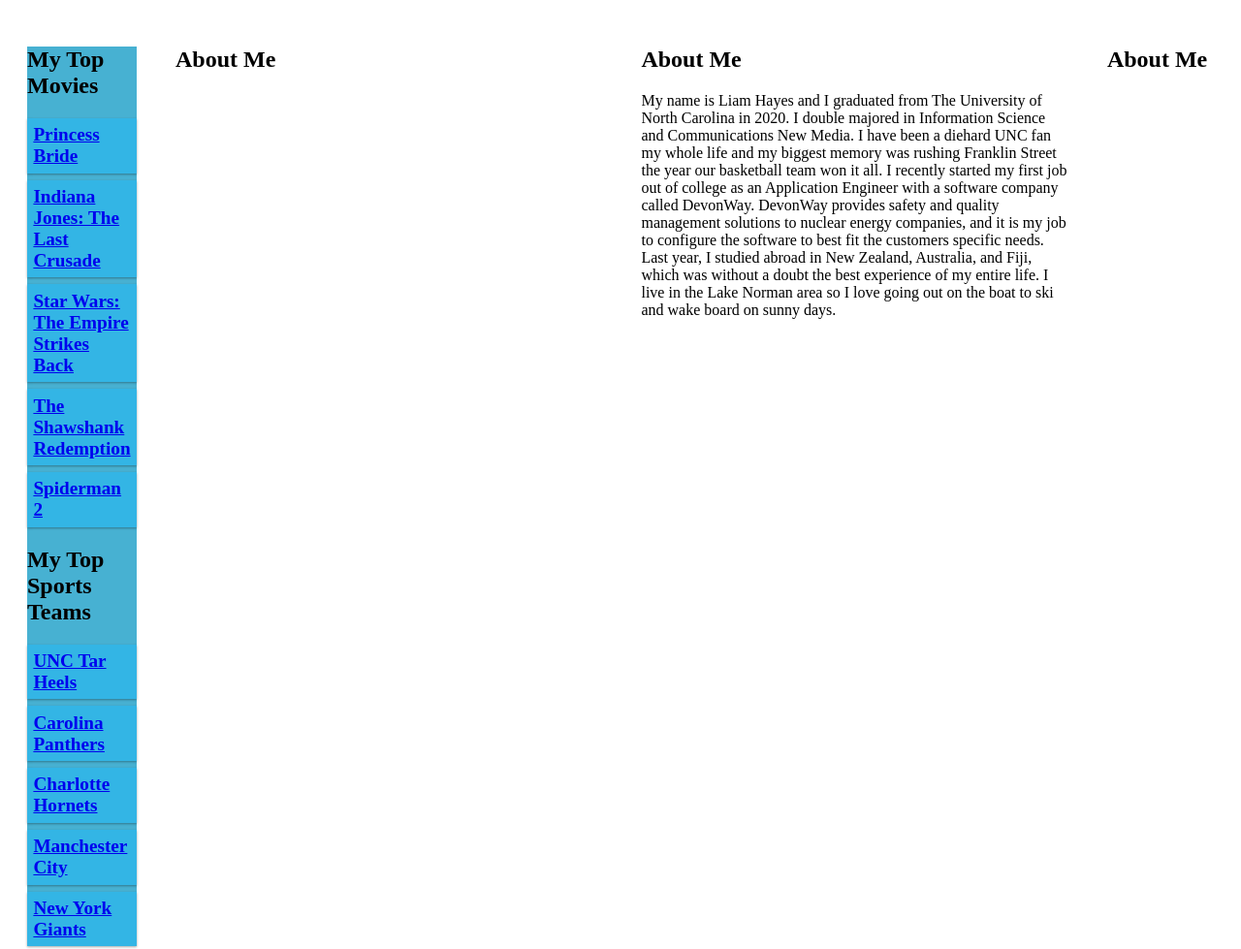
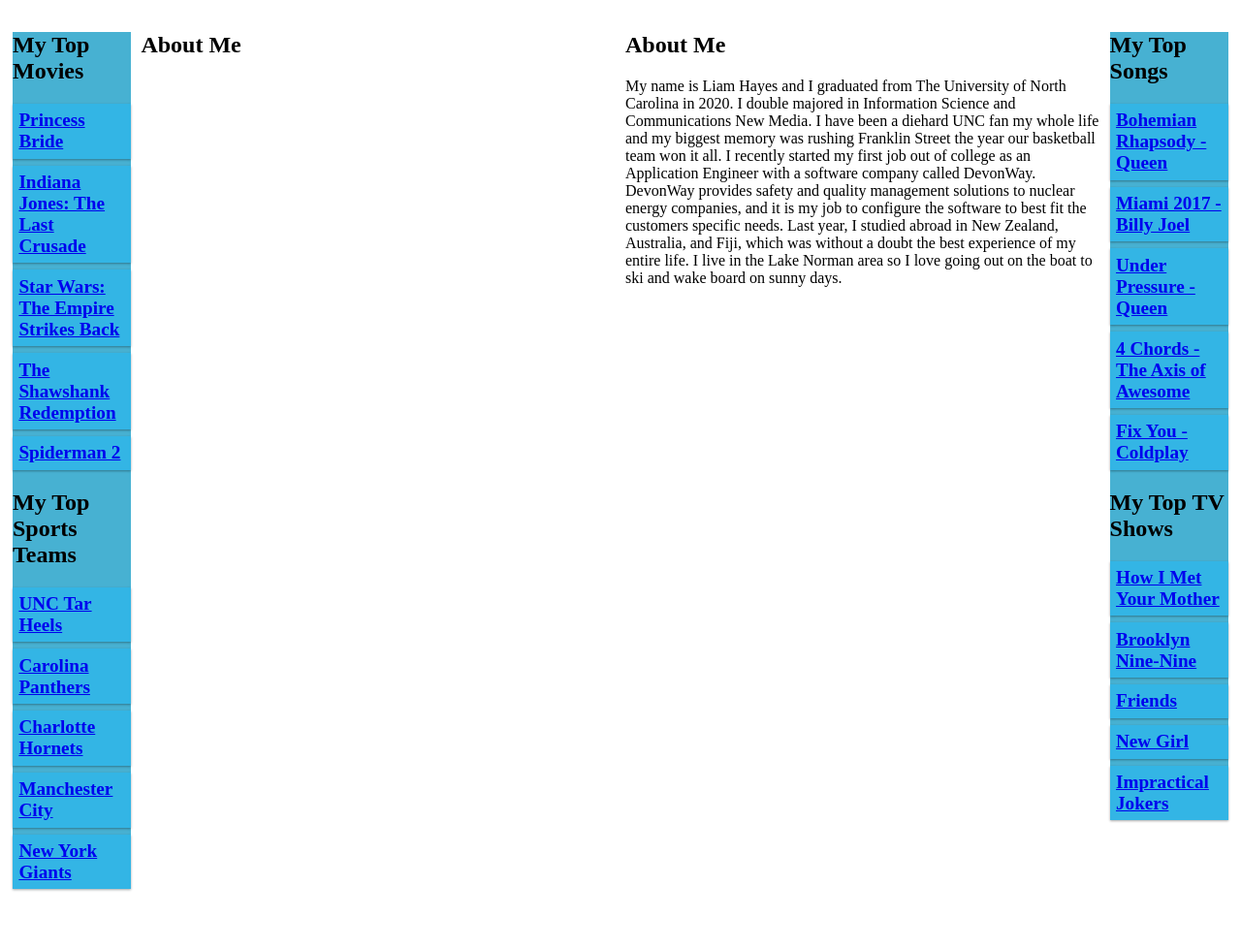
Before and after one commit to LiamHayes98/LiamHayes98.github.io, a plain HTML site: page INLS573_LiamHayesWebsite.html in a window 1280 px wide. Shown: the whole page at 97% size. After the commit the page ends 950 px from the top, so only its background shows below. Drawn offline with Linux system fonts and the light colour scheme.

Commit message:
Update INLS573_LiamHayesWebsite.html

```diff
--- a/INLS573_LiamHayesWebsite.html
+++ b/INLS573_LiamHayesWebsite.html
@@ -11,19 +11,19 @@
   }
 
 leftmenu {
-  padding:20px
+  padding:5px
   }
 
 leftbody {
-  padding:20px
+  padding:5px
   }
 
 rightbody {
-  padding:20px
+  padding:5px
   }
 
 rightmenu {
-  padding: 20px
+  padding: 5px
   }
 
 leftmenu ul{
@@ -129,7 +129,39 @@
  </rightbody>
 
 <rightmenu>
- <h2>About Me</h2>
+ <ul>
+   <h2>My Top Songs<h2>
+    <li>
+      <a href="https://www.youtube.com/watch?v=fJ9rUzIMcZQ">Bohemian Rhapsody - Queen</a>
+    </li>
+    <li>
+      <a href="https://www.youtube.com/watch?v=Az1FSLfZxH4">Miami 2017 - Billy Joel</a>
+    </li>
+       <li>
+      <a href="https://www.youtube.com/watch?v=a01QQZyl-_I">Under Pressure - Queen</a>
+    </li>
+     <li>
+      <a href="https://www.youtube.com/watch?v=oOlDewpCfZQ">4 Chords - The Axis of Awesome</a>
+    </li>
+             <li>
+      <a href="https://www.youtube.com/watch?v=k4V3Mo61fJM">Fix You - Coldplay</a>
+    </li>
+    <h2>My Top TV Shows<h2>
+                  <li>
+      <a href="https://www.imdb.com/title/tt0460649/">How I Met Your Mother</a>
+    </li>
+                   <li>
+      <a href="https://www.imdb.com/title/tt2467372/?ref_=fn_al_tt_1">Brooklyn Nine-Nine</a>
+    </li>
+                   <li>
+      <a href="https://www.imdb.com/title/tt0108778/?ref_=fn_al_tt_1">Friends</a>
+    </li>
+                   <li>
+      <a href="https://www.imdb.com/title/tt1826940/?ref_=fn_al_tt_1">New Girl</a>
+    </li>
+                   <li>
+      <a href="https://www.imdb.com/title/tt2100976/?ref_=nv_sr_srsg_3">Impractical Jokers</a>
+    </ul>
 
   </rightmenu>
 
```
